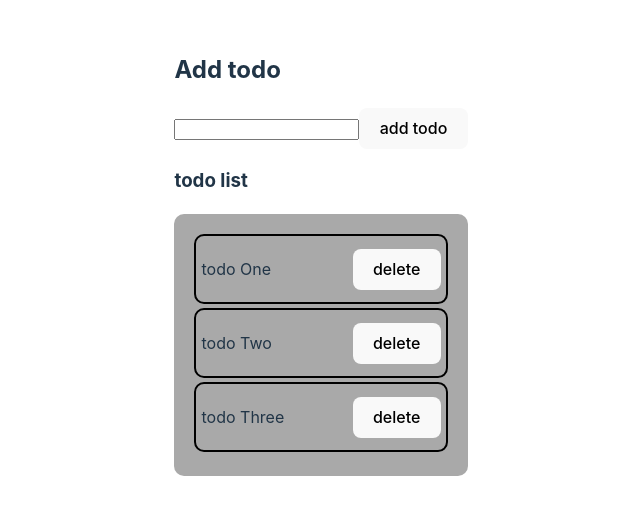
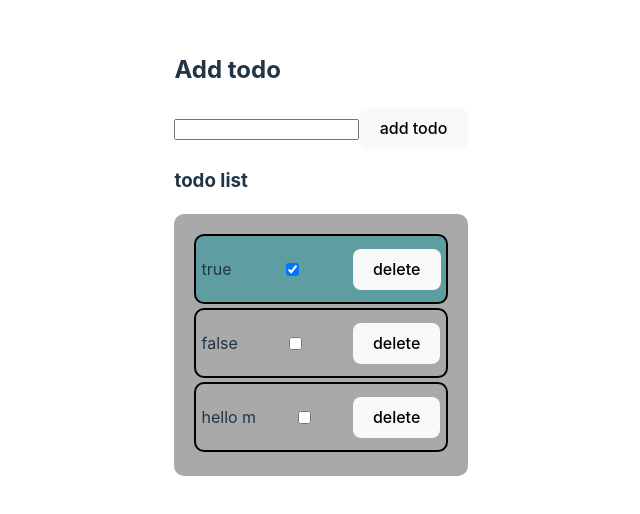
Before and after one commit to AmirAlipoor-ir/todo-app-rtk-query, a React (Vite) app: page / in a window 1280 px wide. Shown: the part 146-660 px from the top of the page, without its empty margins (319-959 px from the left). Built offline with nearby package versions, Linux system fonts and the light colour scheme; data requests are answered from the project's data file.

Commit message:
add completed checkbox for todos

```diff
--- a/server/db.json
+++ b/server/db.json
@@ -1,18 +1,18 @@
 {
   "todos": [
     {
-      "id": "1695721753473",
-      "title": "todo One",
+      "id": "1725699352744",
+      "title": "true",
       "completed": true
     },
     {
-      "title": "todo Two",
-      "id": "1695744822533",
+      "id": "1725699358337",
+      "title": "false",
       "completed": false
     },
     {
-      "title": "todo Three",
-      "id": "1695746023934",
+      "id": "1725703058283",
+      "title": "hello m",
       "completed": false
     }
   ]
--- a/src/App.jsx
+++ b/src/App.jsx
@@ -1,8 +1,10 @@
 import { useState } from "react";
+
 import {
   useAddTodosMutation,
   useDeleteTodosMutation,
   useGetTodosQuery,
+  useUpdateTodosMutation,
 } from "./feature/todo/apiSlice";
 
 function App() {
@@ -10,13 +12,18 @@ function App() {
 
   const { data, error, isLoading } = useGetTodosQuery();
   const [createTodo] = useAddTodosMutation();
+  const [deleteTodo] = useDeleteTodosMutation();
+  const [toggleId] = useUpdateTodosMutation();
 
   const handleSubmit = (e) => {
     e.preventDefault();
     createTodo(title);
     setTitle("");
   };
-  const [deleteTodo] = useDeleteTodosMutation();
+  const handleToggleId = (id, completed) => {
+    console.log(completed);
+    toggleId({ id, completed: !completed });
+  };
 
   return (
     <div>
@@ -34,11 +41,16 @@ function App() {
 
       <h3>todo list</h3>
       <div className="todos">
-        {data?.map((item) => {
+        {data?.map(({ id, title, completed }) => {
           return (
-            <div key={item.id}>
-              <p>{item.title}</p>
-              <button onClick={() => deleteTodo(item.id)}>delete</button>
+            <div key={id} className={`${completed&& "completed"}`}>
+              <p>{title}</p>
+              <input
+                type="checkbox"
+                onChange={() => handleToggleId(id, completed)}
+                checked={completed}
+              />
+              <button onClick={() => deleteTodo(id)}>delete</button>
             </div>
           );
         })}
--- a/src/feature/todo/apiSlice.js
+++ b/src/feature/todo/apiSlice.js
@@ -15,7 +15,7 @@ export const apiSlice = createApi({
         method: "POST",
         body: {
           title,
-          id: (Date.now()).toString(),
+          id: Date.now().toString(),
           completed: false,
         },
       }),
@@ -29,8 +29,19 @@ export const apiSlice = createApi({
       }),
       invalidatesTags: ["todos"],
     }),
+    updateTodos: builder.mutation({
+      query: ({ id, ...body }) => {
+        console.log(body);
+        return { url: `/todos/${id}`, method: "PATCH", body };
+      },
+      invalidatesTags: ["todos"],
+    }),
   }),
 });
 
-export const { useGetTodosQuery, useAddTodosMutation, useDeleteTodosMutation } =
-  apiSlice;
+export const {
+  useGetTodosQuery,
+  useAddTodosMutation,
+  useDeleteTodosMutation,
+  useUpdateTodosMutation,
+} = apiSlice;
```
Also changed, not shown: src/services/base.js (added), src/services/todos.js (added).
